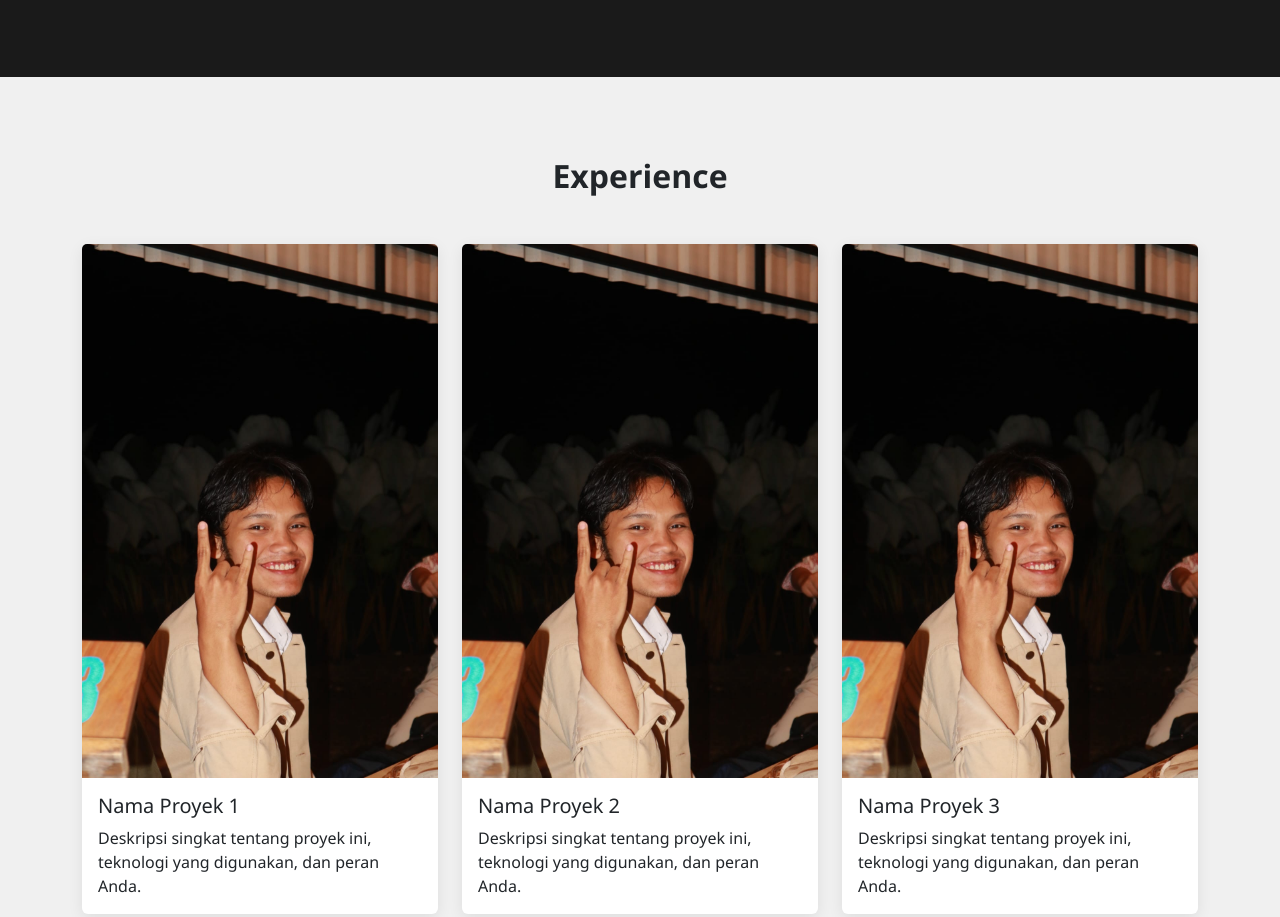
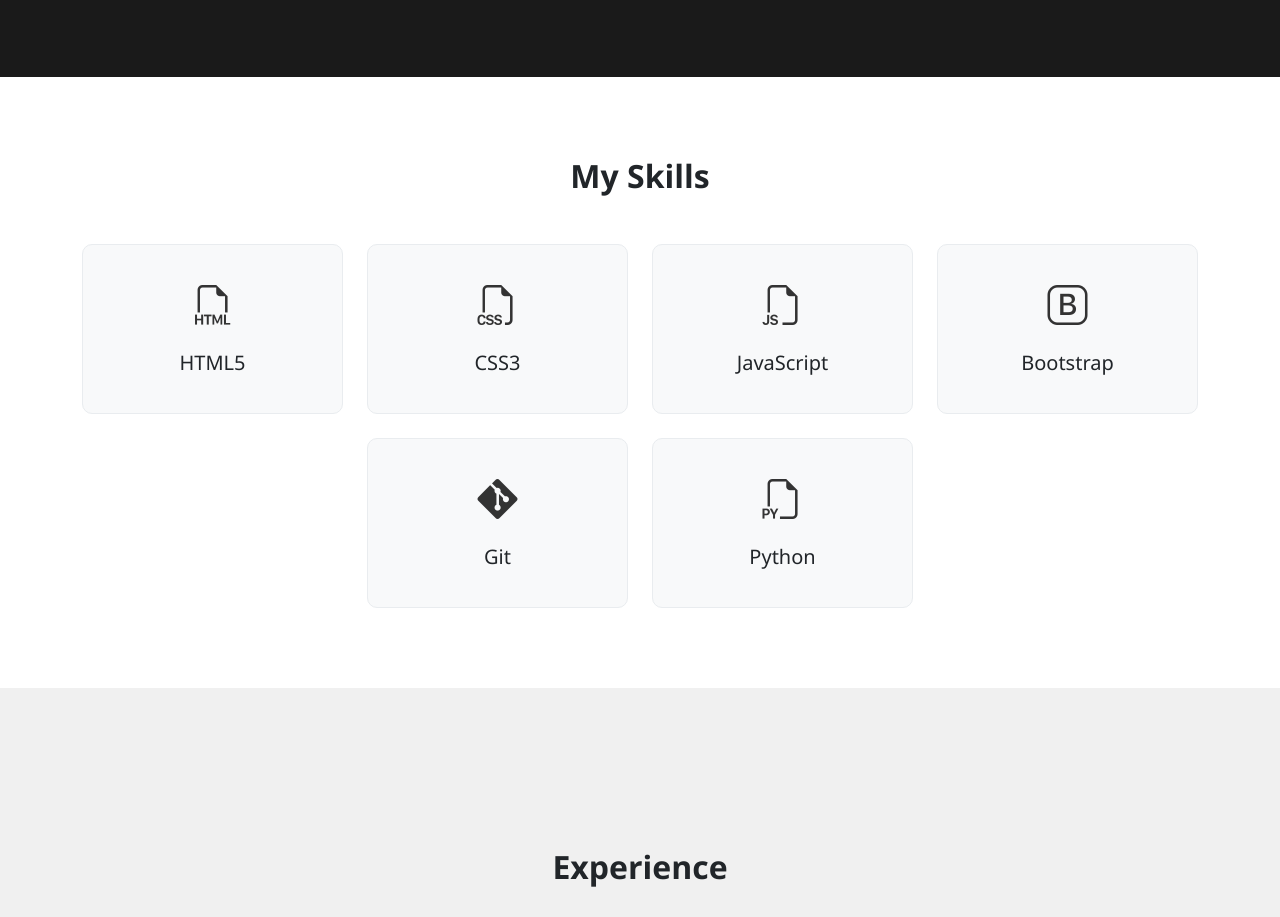
Before and after one commit to m4ulanaash/MaulanaSyairifH.io, a plain HTML site: page index.html in a window 1280 px wide. Shown: the part 1260-2177 px from the top of the page. Drawn offline with nearby package versions, Linux system fonts and the light colour scheme.

Commit message:
pleasee bisa

```diff
--- a/index.html
+++ b/index.html
@@ -65,6 +65,57 @@
                 </div>
             </div>
         </section>
+         <section id="skills" class="skills-section">
+        <div class="container">
+            <h2 class="text-center fw-bold mb-5">My Skills</h2>
+            <div class="row g-4 text-center justify-content-center">
+
+                <div class="col-6 col-md-4 col-lg-3">
+                    <div class="skill-item">
+                        <i class="bi bi-filetype-html fs-1"></i>
+                        <h5 class="mt-3">HTML5</h5>
+                    </div>
+                </div>
+
+                <div class="col-6 col-md-4 col-lg-3">
+                    <div class="skill-item">
+                        <i class="bi bi-filetype-css fs-1"></i>
+                        <h5 class="mt-3">CSS3</h5>
+                    </div>
+                </div>
+
+                <div class="col-6 col-md-4 col-lg-3">
+                    <div class="skill-item">
+                        <i class="bi bi-filetype-js fs-1"></i>
+                        <h5 class="mt-3">JavaScript</h5>
+                    </div>
+                </div>
+
+                <div class="col-6 col-md-4 col-lg-3">
+                    <div class="skill-item">
+                        <i class="bi bi-bootstrap fs-1"></i>
+                        <h5 class="mt-3">Bootstrap</h5>
+                    </div>
+                </div>
+
+                <div class="col-6 col-md-4 col-lg-3">
+                    <div class="skill-item">
+                        <i class="bi bi-git fs-1"></i>
+                        <h5 class="mt-3">Git</h5>
+                    </div>
+                </div>
+
+                <div class="col-6 col-md-4 col-lg-3">
+                    <div class="skill-item">
+                        <i class="bi bi-filetype-py fs-1"></i>
+                        <h5 class="mt-3">Python</h5>
+                    </div>
+                </div>
+
+                </div>
+        </div>
+    </section>
+    <section id="experience" class="experience-section">
 
         <section id="experience" class="experience-section">
             <div class="container">
--- a/style.css
+++ b/style.css
@@ -1,6 +1,6 @@
 /* ==== GENERAL & FONTS ==== */
 body {
-    font-family: 'Poppins', 'Segoe UI', sans-serif;
+  font-family: "Poppins", "Segoe UI", sans-serif;
   background-color: #f0f0f0;
 }
 
@@ -50,7 +50,7 @@
 /* Latar belakang diagonal HANYA untuk desktop */
 @media (min-width: 992px) {
   .hero-section::before {
-        content: '';
+    content: "";
     position: absolute;
     top: 0;
     left: 0;
@@ -118,7 +118,9 @@
   .navbar {
     background-color: #000;
   }
-    .navbar-brand, .nav-link, .btn-contact {
+  .navbar-brand,
+  .nav-link,
+  .btn-contact {
     color: #fff !important;
   }
   .btn-contact {
@@ -126,7 +128,7 @@
     color: #111 !important;
   }
   .navbar-collapse {
-        background-color: rgba(0,0,0,0.8);
+    background-color: rgba(0, 0, 0, 0.8);
     padding: 1rem;
     border-radius: 0.5rem;
     margin-top: 1rem;
@@ -171,7 +173,35 @@
   .social-icons a:last-child {
     margin-bottom: 0;
   }
-    .hero-text-content h1, .hero-text-content h2, .hero-text-content p {
+  .hero-text-content h1,
+  .hero-text-content h2,
+  .hero-text-content p {
     width: 70%; /* Agar tidak tertimpa ikon sosial */
   }
+} /* ==== SKILLS SECTION ==== */
+.skills-section {
+  background-color: #ffffff; /* Latar belakang putih bersih */
+  padding: 80px 0;
 }
+
+.skill-item {
+  background-color: #f8f9fa; /* Warna latar sedikit abu-abu */
+  padding: 30px 20px;
+  border-radius: 10px;
+  border: 1px solid #e9ecef;
+  transition: transform 0.3s ease, box-shadow 0.3s ease;
+  height: 100%;
+  display: flex;
+  flex-direction: column;
+  justify-content: center;
+  align-items: center;
+}
+
+.skill-item:hover {
+  transform: translateY(-10px);
+  box-shadow: 0 8px 25px rgba(0, 0, 0, 0.1);
+}
+
+.skill-item i {
+  color: #333; /* Warna ikon */
+}
```
Lines whose indentation alone changed are shown as unchanged.
